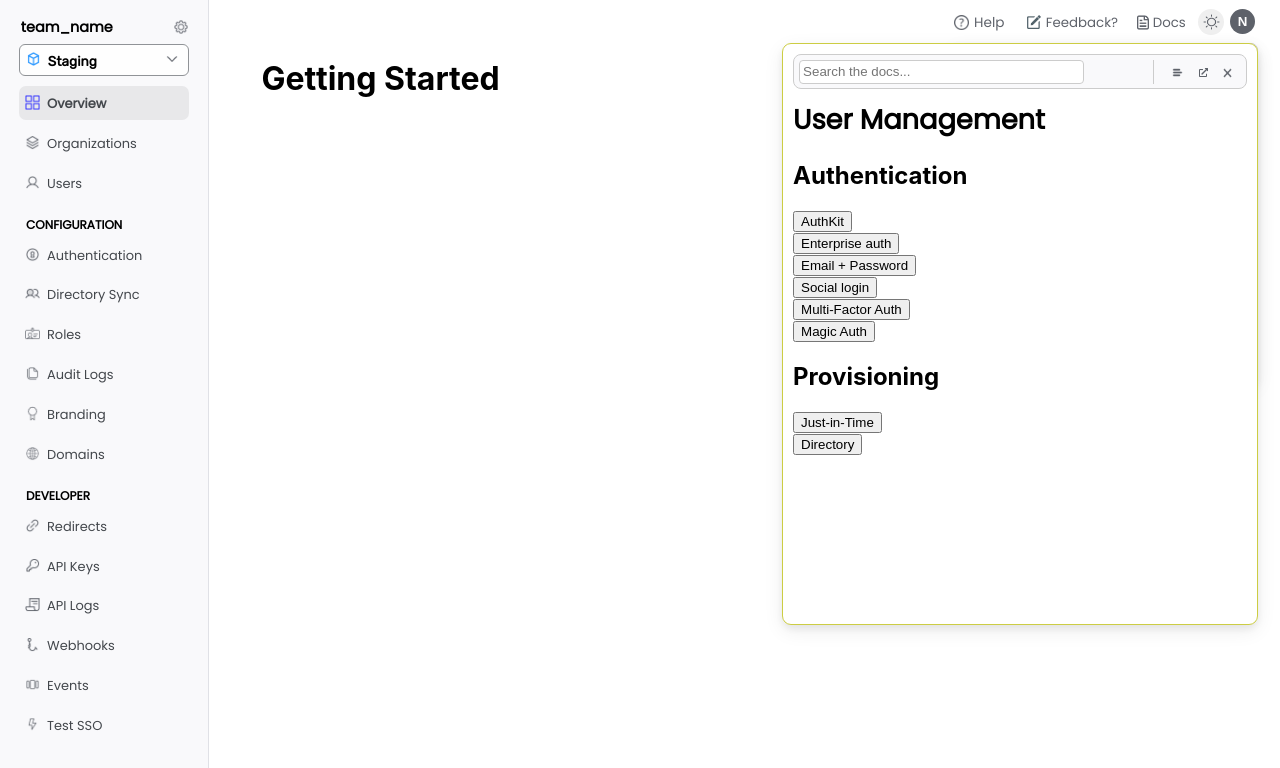
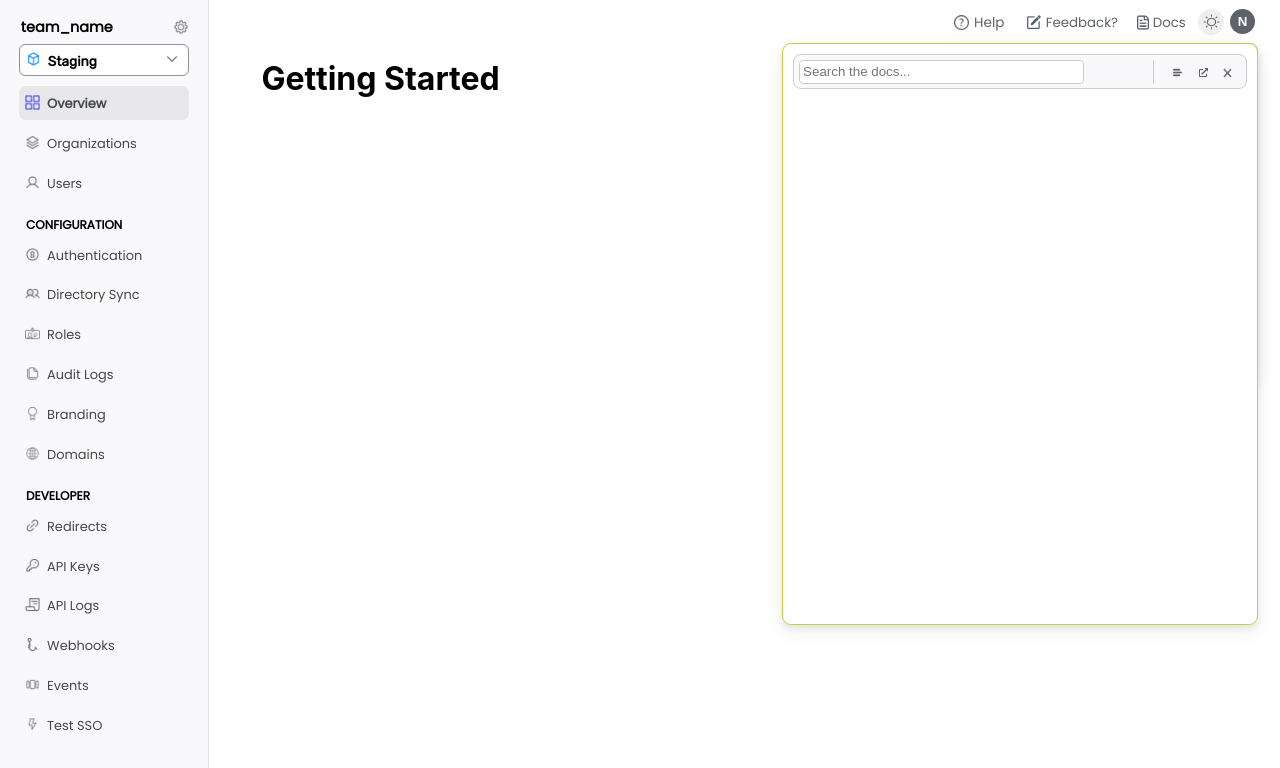
Before and after one commit to nburuchara/work-os-demo, a React (Create React App) app: page / in a window 1280 px wide. Shown: the top 768 px of the page. Built offline with nearby package versions, Linux system fonts and the light colour scheme.

Commit message:
[FEATURE SWITCH] Update working on search bar functionality
Currently working on search bar functionality for full documentation and per section

```diff
--- a/src/home/desktop/d_Home_Components/d_Right_Pane_Header_Components/d_Docs_Results.js
+++ b/src/home/desktop/d_Home_Components/d_Right_Pane_Header_Components/d_Docs_Results.js
@@ -25,6 +25,7 @@ const results = [
   { id: 8, name: "userManagement.authenticateWithEmailVerification()", category: "Code Snippet", command: ""},
   { id: 9, name: "userManagement.authenticateWithRefreshToken()", category: "Code Snippet", command: ""},
   { id: 10, name: "userManagement.authenticateWithMagicAuth()", category: "Code Snippet", command: ""},
+
 
   //* - USER MANAGEMENT - *//
 
--- /dev/null
+++ b/src/home/desktop/d_Home_Pages/d_Documentation_Demo/User_Mgmt_Docs/User_Management_Search_Terms.js
@@ -0,0 +1,27 @@
+
+const results = [
+
+    {id: "999999", name: "User Management", category: "User Management"},
+    {id: "999998", name: "Introduction", category: "User Management", subCat1: "Quick Start"},
+    {id: "999997", name: "Before getting started", category: "User Management", subCat1: "Quick Start",},
+    {id: "999996", name: "Configure your project", category: "User Management", subCat1: "Quick Start", },
+    {id: "999995", name: "Add AuthKit to your app", category: "User Management", subCat1: "Quick Start", },
+    {id: "999994", name: "Handle the user session", category: "User Management", subCat1: "Quick Start", },
+
+    {id: "999993", name: "Install dependencies", category: "User Management", subCat1: "Quick Start", subCat2: "Configure your project"},
+    {id: "999992", name: "Configure a redirect URI", category: "User Management", subCat1: "Quick Start", subCat2: "Configure your project"},
+    {id: "999991", name: "Set secrets", category: "User Management", subCat1: "Quick Start", subCat2: "Configure your project"},
+    {id: "999990", name: "Redirect users to AuthKit", category: "User Management", subCat1: "Quick Start", subCat2: "Add AuthKit to your app"},
+    {id: "999989", name: "Add a callback endpoint", category: "User Management", subCat1: "Quick Start",},
+    {id: "999988", name: "Using authkit-nextjs", category: "User Management", subCat1: "Quick Start",},
+
+
+    {id: "999987", name: "Using authkit-nextjs", category: "User Management", },
+    {id: "999986", name: "Using authkit-nextjs", category: "User Management", },
+    {id: "999985", name: "Using authkit-nextjs", category: "User Management", },
+    {id: "999984", name: "Using authkit-nextjs", category: "User Management", },
+    {id: "999983", name: "Using authkit-nextjs", category: "User Management", },
+
+]
+
+export default results;
--- a/src/home/desktop/d_Home_Pages/d_Documentation_Demo/d_Docs_Navigation.js
+++ b/src/home/desktop/d_Home_Pages/d_Documentation_Demo/d_Docs_Navigation.js
@@ -8,7 +8,8 @@ import StandaloneAPIsOptions from './Standalone_APIs_Docs/Standalone_APIs_Option
 import EventsWebhooksOptions from './Events_Webhooks_Docs/Events_Webhooks_Options';
 import ResourcesOptions from './Resources_Docs/Resources_Docs_Options'
 import NestedDropdown from './d_Documentation_Components/NestedDropdown'
-import ResultsData from "../../d_Home_Components/d_Right_Pane_Header_Components/d_Docs_Results"; // Import options from separate file
+// import ResultsData from "../../d_Home_Components/d_Right_Pane_Header_Components/d_Docs_Results"; // Import options from separate file
+import ResultsData from './User_Mgmt_Docs/User_Management_Search_Terms'
 import APIReference from './Resources_Docs/d_API_Reference';
 import UserManagement from './User_Mgmt_Docs/User_Management';
 import StandaloneAPIs from './Standalone_APIs_Docs/Standalone_APIs';
@@ -733,6 +734,10 @@ const Styles = styled.div `
     box-shadow: 0 4px 8px 0 rgba(0, 0, 0, 0.03), 0 6px 20px 0 rgba(0, 0, 0, 0.03);
     border: 1px solid #ccc;
     cursor: pointer;
+}
+
+.demo-next-section-container:hover {
+    border: 1px solid #999999;
 }
 
 .demo-next-section-container:after {
@@ -1823,7 +1828,6 @@ const Styles = styled.div `
     border-radius: 4px;
 }
 
-
 .demo-docs-search-bar-input input {
     outline: none;
 }
@@ -1983,8 +1987,14 @@ const Styles = styled.div `
     text-overflow: ellipsis;
 }
 
+.searchResultCell:hover,
+.codeSnippetResult:hover {
+  background-color: #F0F1FF;
+  color: #1C1C8E;
+}
 
         //! - - - - - - DOCS HOME CONTAINER - - - - - - !//
+
 
 .docs-home-container {
     text-align: left;
@@ -2103,9 +2113,9 @@ export default class DocsNavigationMenu extends Component {
 
             //* - - DOCUMENTATION PAGES - - *//
 
-            showDocsHome: true,
+            showDocsHome: false,
             showDocsLoadingScreen: false,
-            showUserManagementDoc: false,
+            showUserManagementDoc: true,
             showStandAloneApis: false,
             showAPIReference: false ,
             showEventsWebhooks: false,
@@ -2124,6 +2134,8 @@ export default class DocsNavigationMenu extends Component {
         this.menuOption4Ref = React.createRef();
 
     }
+
+        //* - - SIDEBAR FUNCS - - *//
 
     menuOptionClicked = (option) => {
         this.closeAllOpenPages()
@@ -2198,18 +2210,17 @@ export default class DocsNavigationMenu extends Component {
     }
 
     closeAllOpenPages = () => {
-        if (this.state.prevSelectedOption === "menuOption1") {
+        if (this.state.prevSelectedOption === "menuOption1" && this.state.menuOption1 !== true) {
             if (this.menuOption1Ref.current) {
                 this.menuOption1Ref.current.hideAllPages();
             }
-        } else if (this.state.prevSelectedOption === "menuOption2") {
+        } else if (this.state.prevSelectedOption === "menuOption2" && this.state.menuOption2 !== true) {
             if (this.menuOption2Ref.current) {
                 this.menuOption2Ref.current.hideAllPages();
             }
         }
     }
 
-    //! - - MAIN FOCUS - - !//
     handleMenuItemSelected = (item) => {
         const { menuOption1, menuOption2, menuOption3, menuOption4 } = this.state;
         if (menuOption1 === true) {
@@ -2226,6 +2237,8 @@ export default class DocsNavigationMenu extends Component {
             })
         }
     }
+
+        //* - - SEARCH DOCK (NON SEARCH) FUNCS - - *//
 
     menuDocsEnter = () => { this.setState({menuDocsHovered: true}) }
 
@@ -2564,13 +2577,10 @@ export default class DocsNavigationMenu extends Component {
                                                         {category !== "Code Snippet" ?
                                                         (
                                                             <div
-                                                            onMouseEnter={() => this.currentSearchedCellEnter(option.id)}
-                                                            onMouseLeave={this.currentSearchedCellLeave}
-                                                            style={{backgroundColor: hoveredResultId === option.id ? "#F0F1FF" : "transparent", color: hoveredResultId === option.id ? "#1C1C8E" : "black"}}
                                                             className='searchResultCell'
                                                             key={option.id}>
                                                                 <p className='searchResultOption'>{option.highlightedName}</p>
-                                                                <p className='searchResultCategory'>{category} {option.subCat1 ? <label style={{cursor: "pointer"}}> {'>'} {option.subCat1}</label> : null } {option.subCat2 ? <label style={{cursor: "pointer"}}>{'>'} {option.subCat2}</label> : null }</p>
+                                                                <p className='searchResultCategory'>{category} {option.subCat1 ? <label style={{cursor: "pointer"}}> {'>'} {option.subCat1}</label> : null } {option.subCat2 ? <label style={{cursor: "pointer"}}>{'>'} {option.subCat2}</label> : null } {option.subCat3 ? <label style={{cursor: "pointer"}}> {'>'} {option.subCat3}</label> : null }</p>
                                                             </div>
                                                         ) : (
                                                             <div>
@@ -2691,9 +2701,6 @@ export default class DocsNavigationMenu extends Component {
                                                         {category !== "Code Snippet" ?
                                                         (
                                                             <div
-                                                            onMouseEnter={() => this.currentSearchedCellEnter(option.id)}
-                                                            onMouseLeave={this.currentSearchedCellLeave}
-                                                            style={{backgroundColor: hoveredResultId === option.id ? "#F0F1FF" : "transparent", color: hoveredResultId === option.id ? "#1C1C8E" : "black"}}
                                                             className='searchResultCell'
                                                             key={option.id}>
                                                                 <p className='searchResultOption'>{option.highlightedName}</p>
```
Also changed, not shown: src/home/desktop/d_Home_Pages/d_Documentation_Demo/Standalone_APIs_Docs/Standalone_APIs.js, src/home/desktop/d_Home_Pages/d_Documentation_Demo/User_Mgmt_Docs/User_Management.js. Lines whose indentation alone changed are shown as unchanged.
